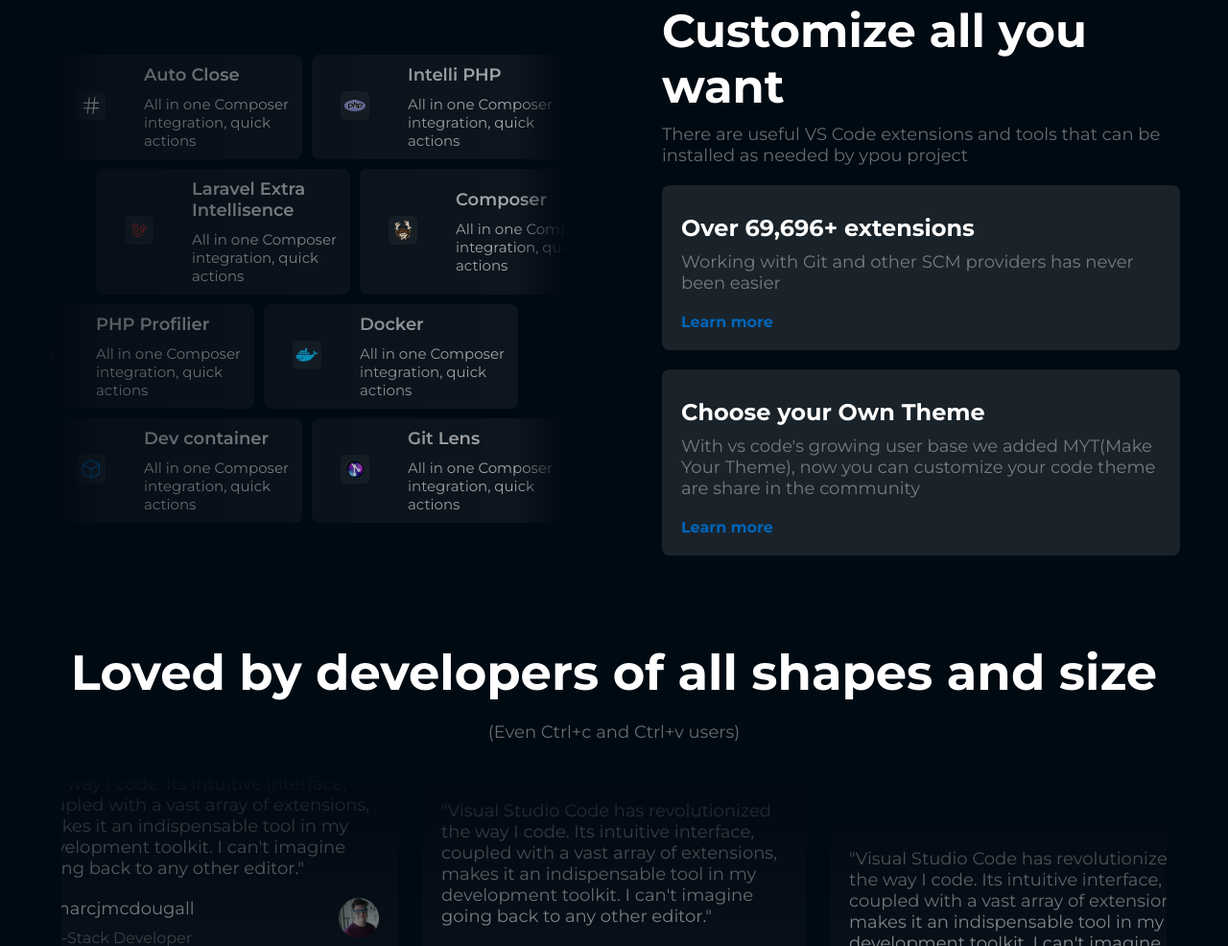
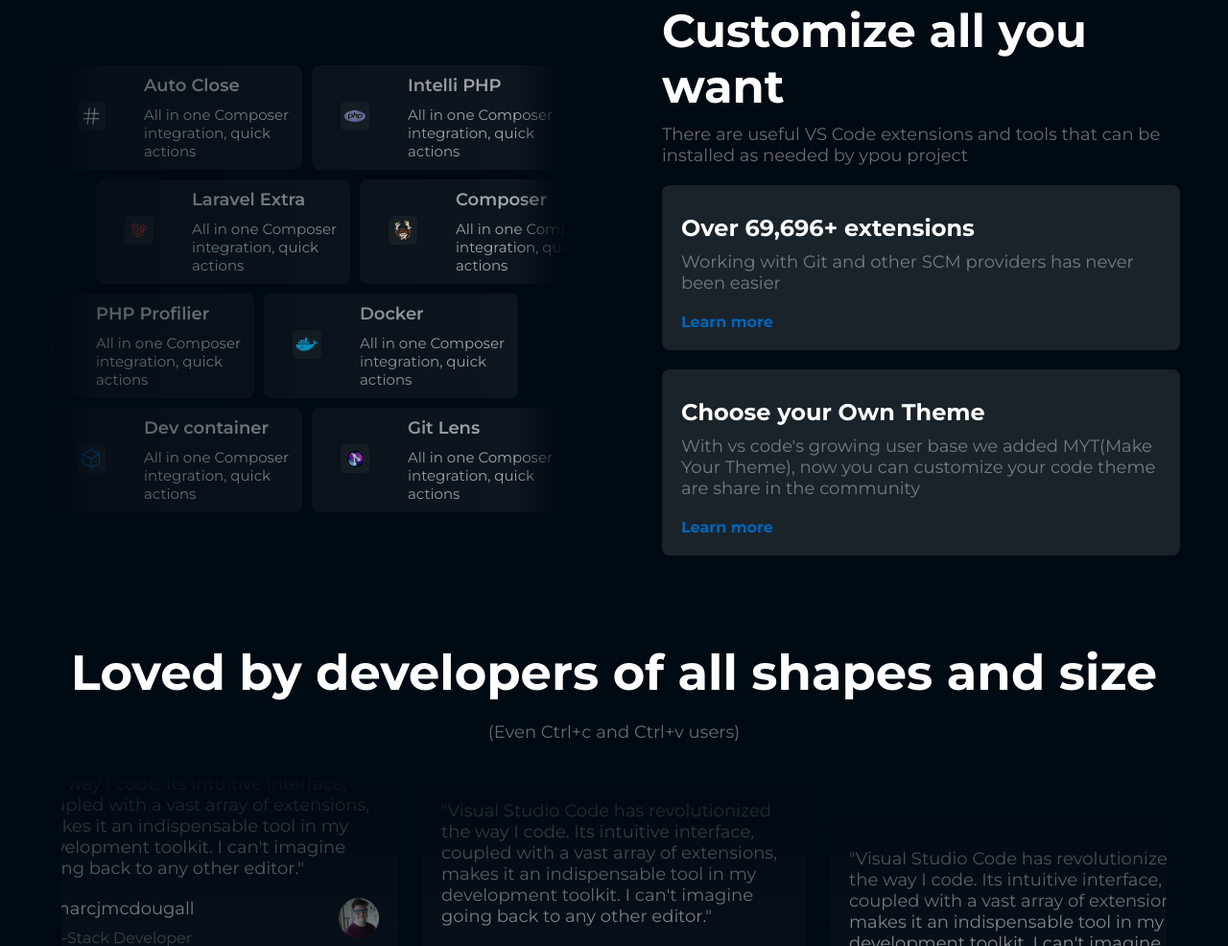
Before and after one commit to Adityaj08/VScodeRedesign, a plain HTML site: page index.html in a window 1280 px wide. Shown: the part 2761-3747 px from the top of the page at 96% size. Drawn offline with nearby package versions, Linux system fonts and the light colour scheme.

Commit message:
Update index.html

```diff
--- a/index.html
+++ b/index.html
@@ -188,7 +188,7 @@
                         <img src="./assets/extension logos/logoLaravel.png" alt="">
                     </div>
                     <div class="info">
-                        <span>Laravel Extra Intellisence</span>
+                        <span>Laravel Extra</span>
                         <p>All in one Composer integration, quick actions</p>
                     </div>
                 </div>
```
